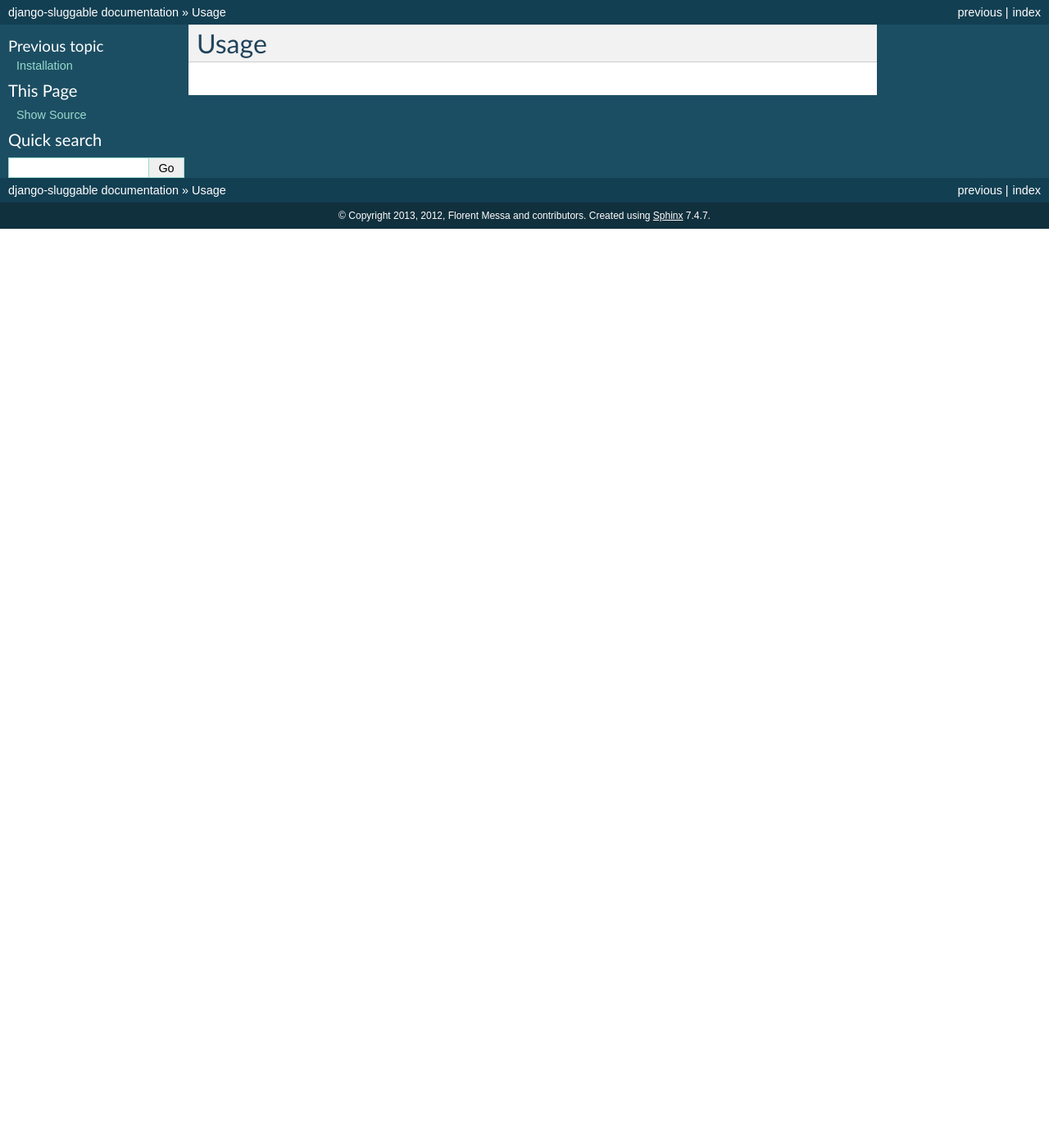
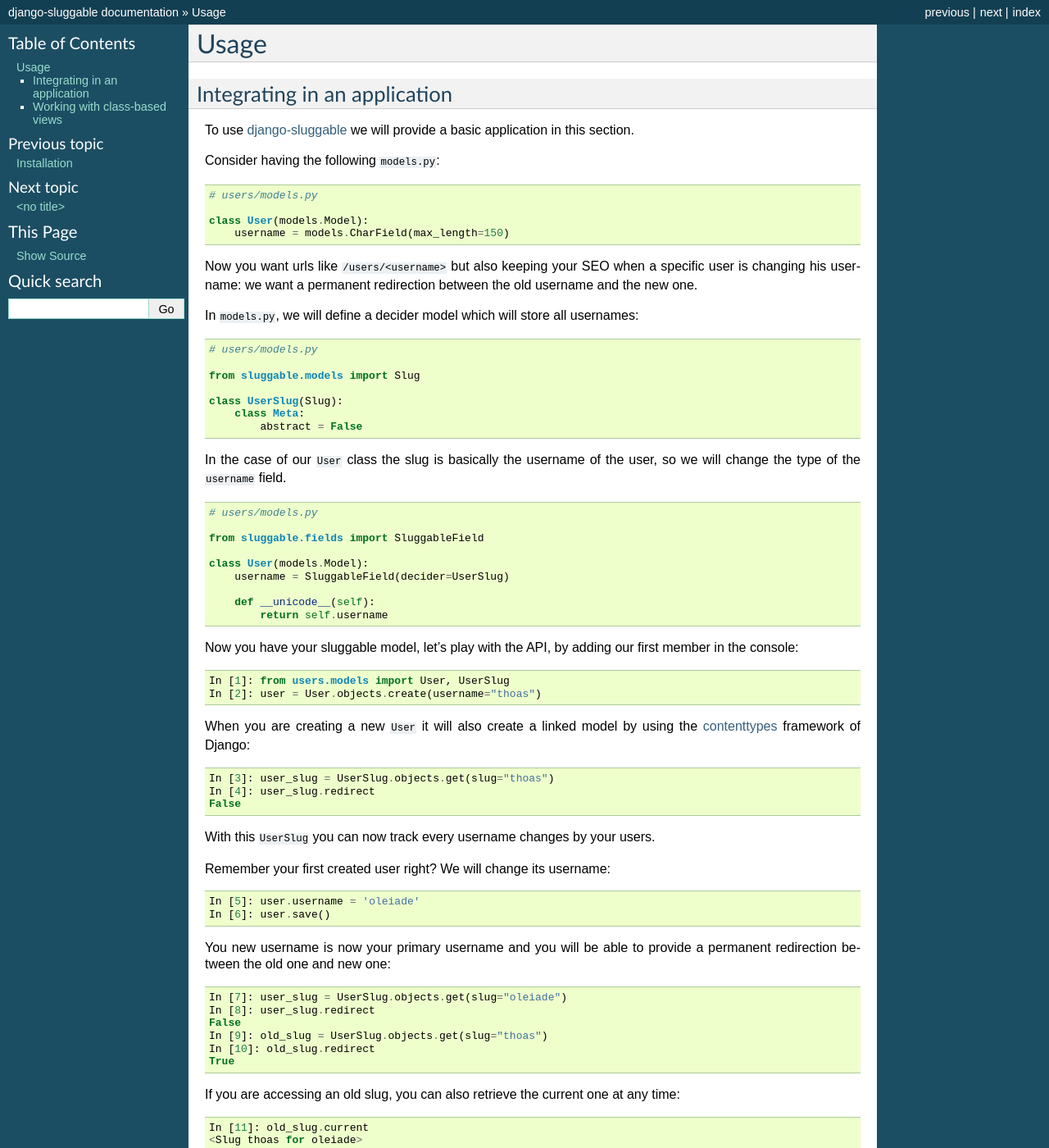
Before and after one commit to thoas/django-sluggable, a Sphinx documentation site: the page built from docs/usage.rst, in a window 1280 px wide and 1400 px high. Shown: the whole window at 82% size. Built offline with Sphinx 7.4.7, drawn with Linux system fonts in a browser that asks for light colours; the version number could not be read and is left out; some of the changed text lies outside the part shown.

Commit message:
Add more documentation for usage

```diff
--- a/docs/index.rst
+++ b/docs/index.rst
@@ -16,6 +16,7 @@
 
    installation
    usage
+   architecture
 
 
 Indices and tables
--- a/docs/usage.rst
+++ b/docs/usage.rst
@@ -3,3 +3,96 @@
 =====
 Usage
 =====
+
+Integrating in an application
+-----------------------------
+
+To use `django-sluggable`_ we will provide a basic application in this section.
+
+Consider having the following ``models.py``::
+
+    # users/models.py
+
+    class User(models.Model):
+        username = models.CharField(max_length=150)
+
+Now you want urls like ``/users/<username>`` but also keeping your SEO when
+a specific user is changing his username: we want a permanent redirection
+between the old username and the new one.
+
+
+In ``models.py``, we will define a decider model which will store all usernames::
+
+    # users/models.py
+
+    from sluggable.models import Slug
+
+    class UserSlug(Slug):
+        class Meta:
+            abstract = False
+
+In the case of our ``User`` class the slug is basically the username of the user,
+so we will change the type of the ``username`` field.
+
+::
+
+    # users/models.py
+
+    from sluggable.fields import SluggableField
+
+    class User(models.Model):
+        username = SluggableField(decider=UserSlug)
+
+        def __unicode__(self):
+            return self.username
+
+
+Now you have your sluggable model, let's play with the API,
+by adding our first member in the console::
+
+    In [1]: from users.models import User, UserSlug
+    In [2]: user = User.objects.create(username="thoas")
+
+When you are creating a new ``User`` it will also create a linked model by
+using the `contenttypes`_ framework of Django::
+
+    In [3]: user_slug = UserSlug.objects.get(slug="thoas")
+    In [4]: user_slug.redirect
+    False
+
+With this ``UserSlug`` you can now track every username changes by your users.
+
+Remember your first created user right? We will change its username::
+
+    In [5]: user.username = 'oleiade'
+    In [6]: user.save()
+
+You new username is now your primary username and you will be able to provide
+a permanent redirection between the old one and new one::
+
+    In [7]: user_slug = UserSlug.objects.get(slug="oleiade")
+    In [8]: user_slug.redirect
+    False
+    In [9]: old_slug = UserSlug.objects.get(slug="thoas")
+    In [10]: old_slug.redirect
+    True
+
+If you are accessing an old slug, you can also retrieve the current one at any
+time::
+
+    In [11]: old_slug.current
+    <Slug thoas for oleiade>
+
+If you do not have a ``Slug`` instance, no problem you can use the default manager
+for that::
+
+    In [12]: Slug.objects.get_current(user)
+    <Slug oleiade for oleiade>
+
+Working with class-based views
+------------------------------
+
+More to come
+
+.. _`contenttypes`: https://docs.djangoproject.com/en/dev/ref/contrib/contenttypes/
+.. _`django-sluggable`: https://github.com/thoas/django-sluggable
```
Also changed, not shown: docs/architecture.rst (added), 2 other files.
